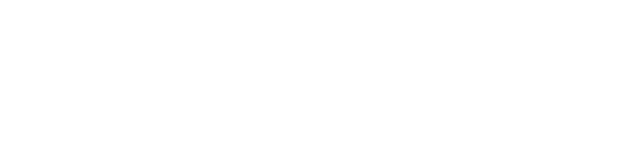
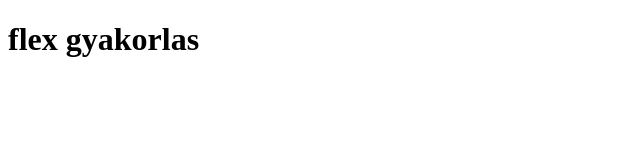
Before and after one commit to FazekasBalint/flex, a plain HTML site: page index.html in a window 1280 px wide. Shown: the whole page, without its empty margins (0-640 px from the left). Drawn offline with Linux system fonts and the light colour scheme.

Commit message:
cim hozzáadva

```diff
--- a/index.html
+++ b/index.html
@@ -7,6 +7,6 @@
     <title>Document</title>
 </head>
 <body>
-
+    <h1>flex gyakorlas</h1>
 </body>
 </html>
```
